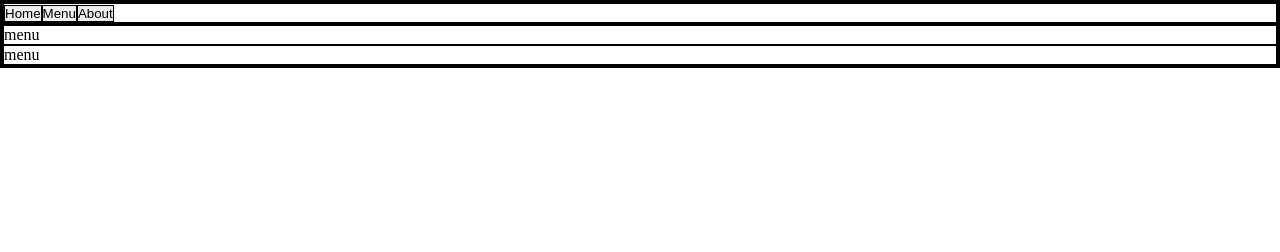
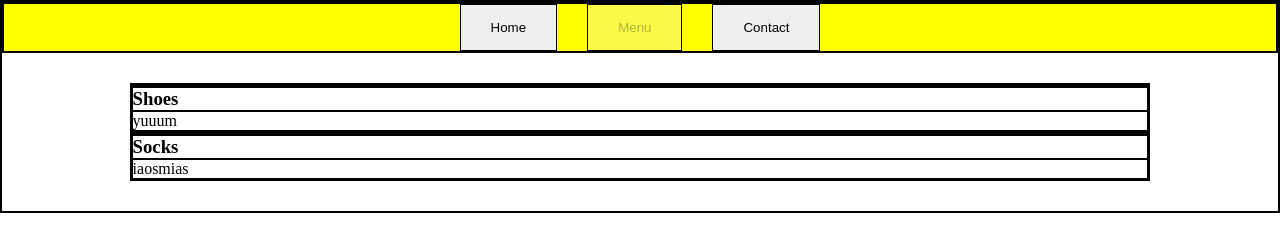
Before and after one commit to CarlosValdiviao-O/restaurant-Page, a website with bundled scripts: page dist/index.html in a window 1280 px wide. Both pictures are taken after a click on the button "Menu". Built offline with nearby package versions, Linux system fonts and the light colour scheme.

Commit message:
Added core placement

```diff
--- /dev/null
+++ b/src/contact.js
@@ -0,0 +1,30 @@
+import { addChildElement } from "./functions";
+
+const loadContact = () => {
+    content.className = 'contact';
+    createInfoBox();
+    createSchedule();
+    contact.disabled = true;
+}
+
+function createInfoBox () {
+    let div = addChildElement(content, 'div');
+    let h3 = addChildElement(div, 'h3');
+    h3.textContent = 'Contact Us!';
+    let num = addChildElement(div, 'p');
+    num.textContent = '777-555-332';
+    let mail = addChildElement(div, 'p');
+    mail.textContent = 'krustykrab@bikinibottom.com';
+}
+
+function createSchedule() {
+    let div = addChildElement(content, 'div');
+    let h3 = addChildElement(div, 'h3');
+    h3.textContent = 'Hours';
+    let weekdays = addChildElement(div, 'p');
+    weekdays.textContent = 'Weekdays: 8:00 AM ~ 8:00 PM';
+    let weekend = addChildElement(div, 'p');
+    weekend.textContent = 'Weekend: 10:00 AM ~ 10:00 PM';
+}
+
+export {loadContact};
--- a/src/home.js
+++ b/src/home.js
@@ -1,10 +1,18 @@
 import { addChildElement } from "./functions";
 
 const loadHome = () => {
-    const div = addChildElement(content, 'div');
-    div.textContent = 'home';
-    const div2 = addChildElement(content, 'div');
-    div2.textContent = 'home';
+    content.className = 'home';
+    createInfoBox();
+    let img = addChildElement(content, 'div', '.image')
+    home.disabled = true;
+}
+
+function createInfoBox () {
+    let div = addChildElement(content, 'div');
+    let h1 = addChildElement(div, 'h1');
+    h1.textContent = 'Krusy Krab';
+    let p = addChildElement(div, 'p');
+    p.textContent = 'Welcome to the Krusty Krab! We are waiting for your money!.... and you obviously.';
 }
 
 export {loadHome};
--- a/src/index.js
+++ b/src/index.js
@@ -2,31 +2,54 @@ import { addChildElement } from "./functions";
 import './style.css';
 import { loadHome, module2 } from "./home";
 import { loadMenu } from "./menu";
+import { loadContact } from "./contact";
 
 const body = document.querySelector('body');
 const content = document.querySelector('#content');
+
+function init () {
+    createNav();
+    addEvents();
+    loadHome();
+}
+
+function createNav() {
     const header = addChildElement(body, 'header');
     body.insertBefore(header, content);
 
     const nav = addChildElement(header, 'nav');
     const home = addChildElement(nav, 'button', '#home');
     home.textContent = 'Home';
+
+    const menu = addChildElement(nav, 'button', '#menu');
+    menu.textContent = 'Menu';
+
+    const contact = addChildElement(nav, 'button', '#contact');
+    contact.textContent = 'Contact';
+}
+
+function addEvents() {
     home.addEventListener('click', removeContents);
     home.addEventListener('click', loadHome);
 
-const menu = addChildElement(nav, 'button', '#menu');
-menu.textContent = 'Menu';
     menu.addEventListener('click', removeContents);
     menu.addEventListener('click', loadMenu);
 
-const about = addChildElement(nav, 'button', '#about');
-about.textContent = 'About';
-
-loadHome();
-
+    contact.addEventListener('click', removeContents);
+    contact.addEventListener('click', loadContact);
+}
 
 function removeContents() {
+    enableButtons();
     for (let i = content.childNodes.length-1; i>=0; i--){
         content.childNodes[i].remove();
     }
 }
+
+function enableButtons() {
+    home.disabled = false;
+    menu.disabled = false;
+    contact.disabled = false;
+}
+
+init();
--- a/src/menu.js
+++ b/src/menu.js
@@ -1,10 +1,20 @@
 import { addChildElement } from "./functions";
 
 const loadMenu = () => {
-    const div = addChildElement(content, 'div');
-    div.textContent = 'menu';
-    const div2 = addChildElement(content, 'div');
-    div2.textContent = 'menu';
+    content.className = 'menu';
+    let shoes = option('Shoes', 'yuuum');
+    let socks = option('Socks', 'iaosmias');
+    menu.disabled = true;
+}
+
+const option =  (title, para) => {
+    let container = addChildElement(content, 'div', '.option');
+    let img = addChildElement(container, 'div', '.img');
+    let h3 = addChildElement(container, 'h3');
+    h3.textContent = title;
+    let p = addChildElement(container, 'p');
+    p.textContent = para;
+    return {h3, p, img};
 }
 
 export {loadMenu};
--- a/src/style.css
+++ b/src/style.css
@@ -4,3 +4,23 @@
     box-sizing: border-box;
     border: 1px solid black;
 }
+
+header {
+    background-color: yellow;
+}
+
+nav {
+    display:  flex;
+    justify-content: center;
+    margin: auto;
+    gap: 30px;
+}
+
+button {
+    padding: 15px 30px;
+}
+
+#content {
+    width: 80%;
+    margin: 30px auto;
+}
```
Also changed, not shown: dist/main.js, src/about.js (deleted). Lines whose indentation alone changed are shown as unchanged.
